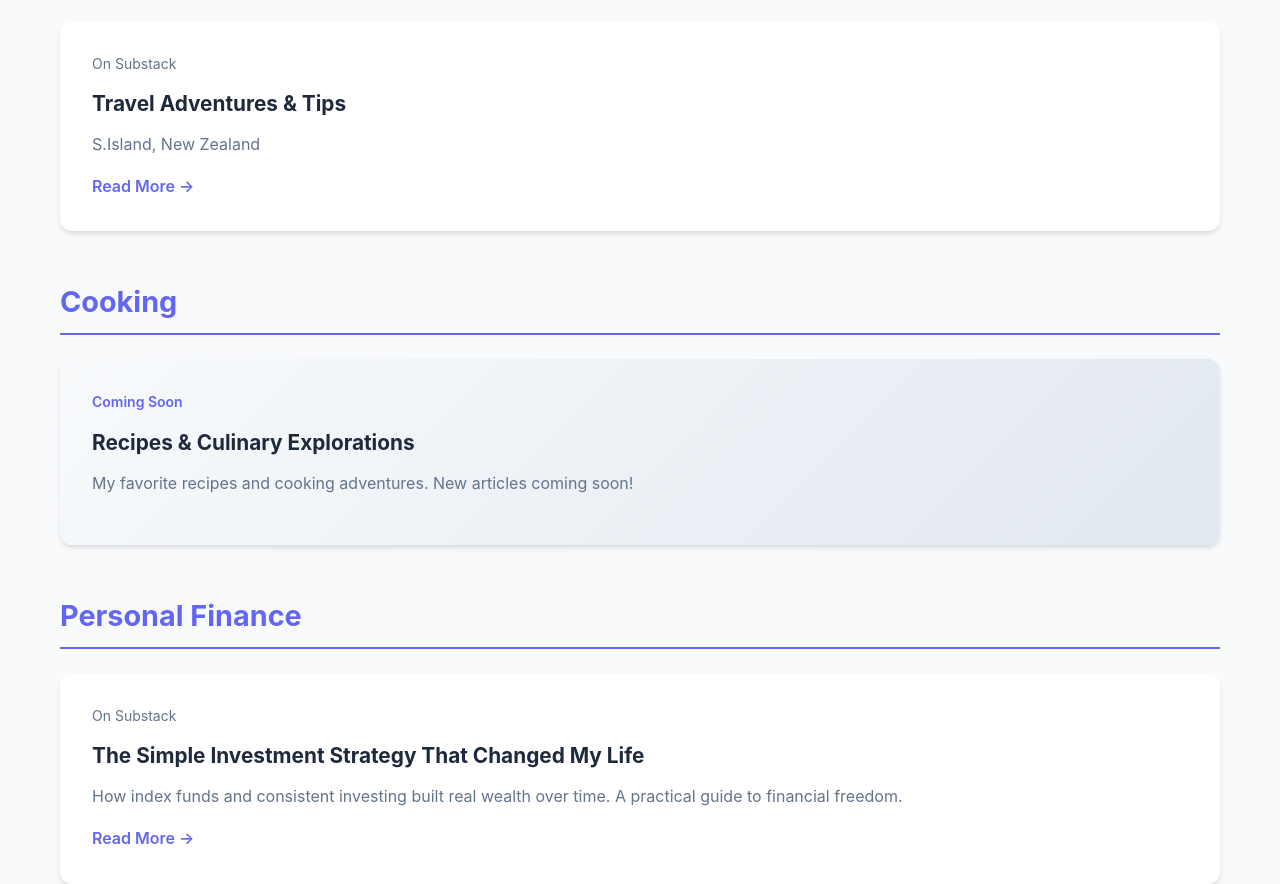
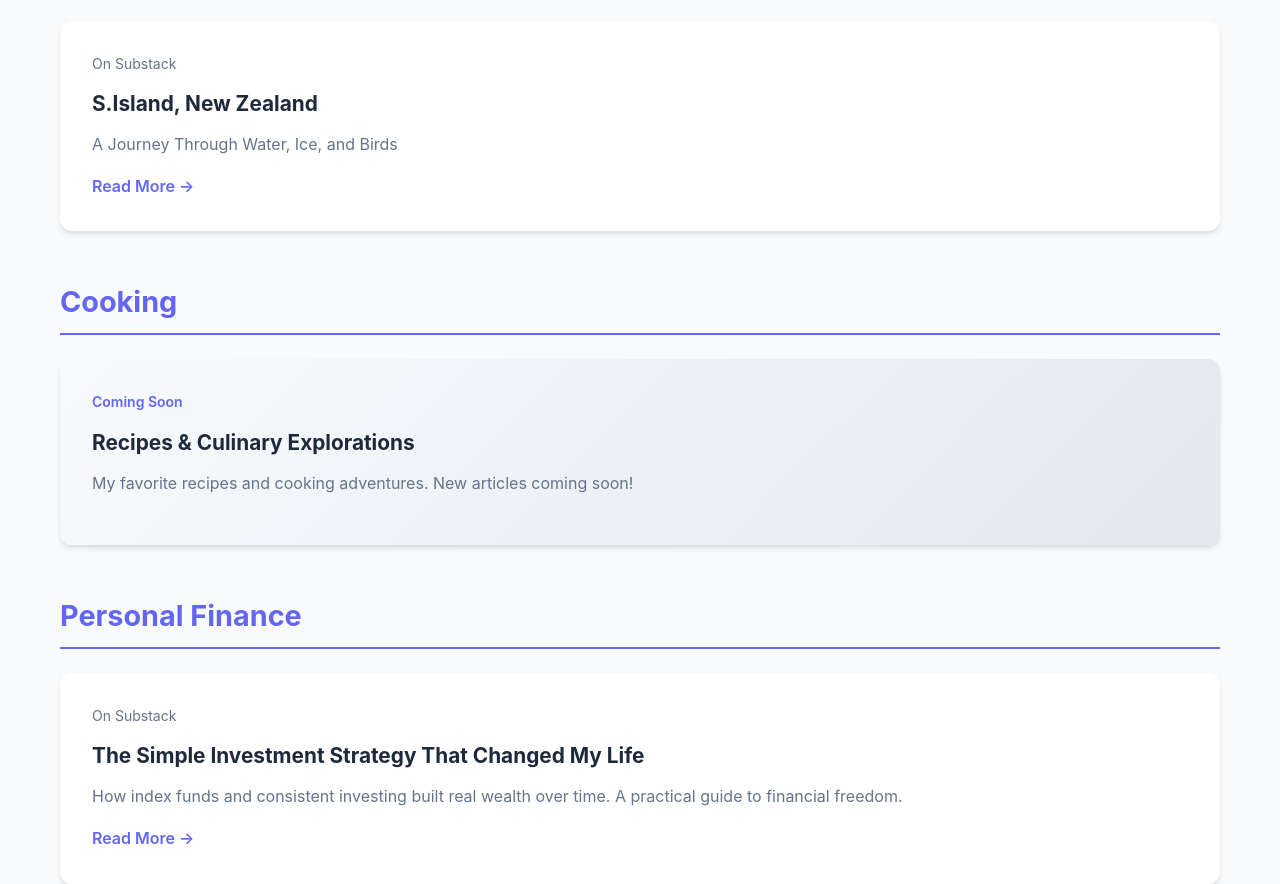
Before and after one commit to maheshmakhijani/maheshmakhijani.github.io, a plain HTML site: page index.html in a window 1280 px wide. Shown: the part 6177-7061 px from the top of the page. Drawn offline with Linux system fonts and the light colour scheme.

Commit message:
Update index.html

```diff
--- a/index.html
+++ b/index.html
@@ -207,8 +207,8 @@
                     <div class="article-list">
                         <article class="article-card">
                             <div class="article-meta">On Substack</div>
-                            <h4>Travel Adventures & Tips</h4>
-                            <p>S.Island, New Zealand</p>
+                            <h4>S.Island, New Zealand</h4>
+                            <p>A Journey Through Water, Ice, and Birds</p>
                             <a href="https://maheshmakhijani.substack.com/p/south-island-new-zealand-a-journey?r=pmkfu" target="_blank" class="article-link">Read More →</a>
                         </article>
                     </div>
```
